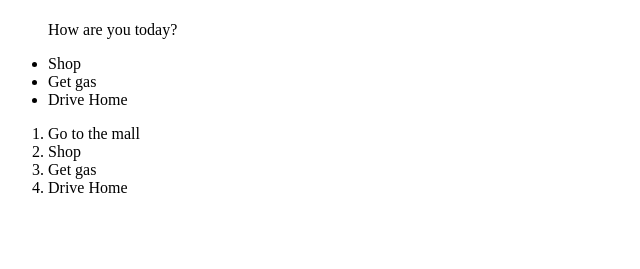
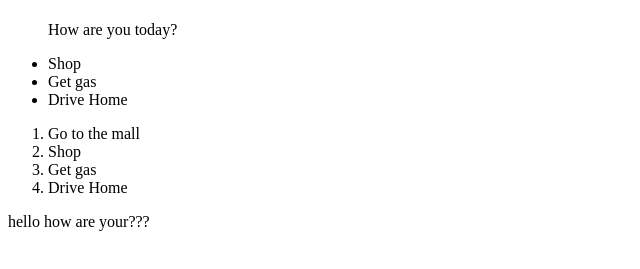
Before and after one commit to md-yaseen/HTML-CSS-Practice, a plain HTML site: page index.html in a window 1280 px wide. Shown: the part 319-588 px from the top of the page, without its empty margins (0-640 px from the left). Drawn offline with Linux system fonts and the light colour scheme.

Commit message:
Added Style.css

```diff
--- a/index.html
+++ b/index.html
@@ -41,5 +41,7 @@
             <li>Get gas</li>
             <li>Drive Home</li>
         </ol>
+
+        <p>hello how are your???</p>
     </body>
 </html>
--- /dev/null
+++ b/style.css
@@ -0,0 +1,3 @@
+p {
+    color: yellow;
+}
```
